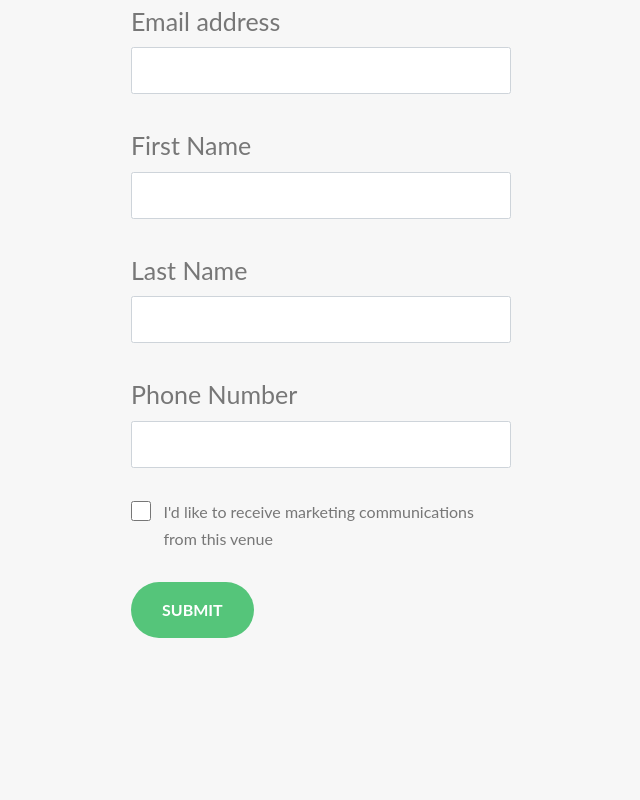
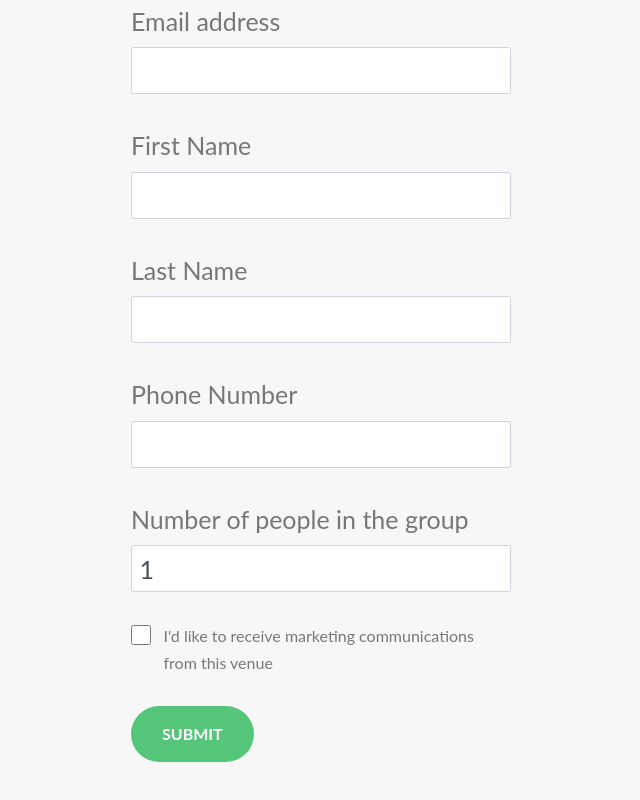
Before and after one commit to ntamruksa/baiyok, a Next.js app: page /covid in a window 1280 px wide. Shown: the part 670-1470 px from the top of the page, without its empty margins (319-959 px from the left). Built offline with nearby package versions, Linux system fonts and the light colour scheme.

Commit message:
add number of party in covid form

```diff
--- a/pages/covid.js
+++ b/pages/covid.js
@@ -12,6 +12,7 @@ export default function Covid() {
   const [lastName, setLastName] = useState('')
   const [phone, setPhone] = useState('')
   const [optIn, setOptIn] = useState(false)
+  const [party, setParty] = useState(1)
   const handleInputChange = (e) => {
     const value = e.target.value
     if (e.target.id === 'formBasicEmail') {
@@ -24,11 +25,13 @@ export default function Covid() {
       setPhone(value)
     } else if (e.target.id === 'formBasicOptIn') {
       setOptIn(e.target.checked)
+    } else if (e.target.id === 'formParty') {
+      setParty(value)
     }
   }
   const handleSubmitForm = (e) => {
     e.preventDefault()
-    const data ={email, firstName, lastName, phone, optIn, date: new Date()}
+    const data ={email, firstName, lastName, phone, optIn, party, date: new Date()}
     const payload ={text: JSON.stringify(data)}
     // console.log('url', process.env.NEXT_PUBLIC_SLACK_HOOK_URL)
     fetch(process.env.NEXT_PUBLIC_SLACK_HOOK_URL, {
@@ -86,7 +89,16 @@ export default function Covid() {
             <Form.Label>Phone Number</Form.Label>
             <Form.Control
               className='paragraph-secondary'
-              type='text'
+              type='number'
+              onChange={handleInputChange}
+            />
+          </Form.Group>
+          <Form.Group controlId='formParty' className='u-margin-bottom-med'>
+            <Form.Label>Number of people in the group</Form.Label>
+            <Form.Control
+              className='paragraph-secondary'
+              type='number'
+              defaultValue='1'
               onChange={handleInputChange}
             />
           </Form.Group>
```
